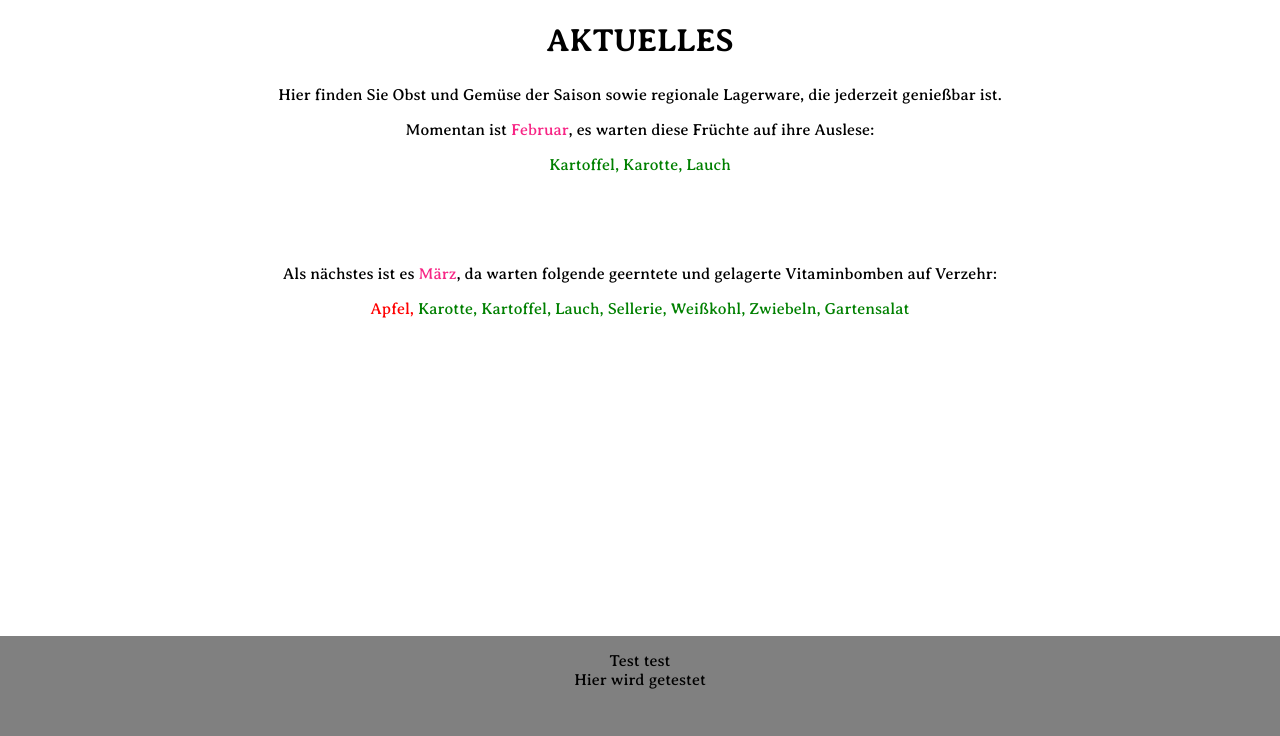
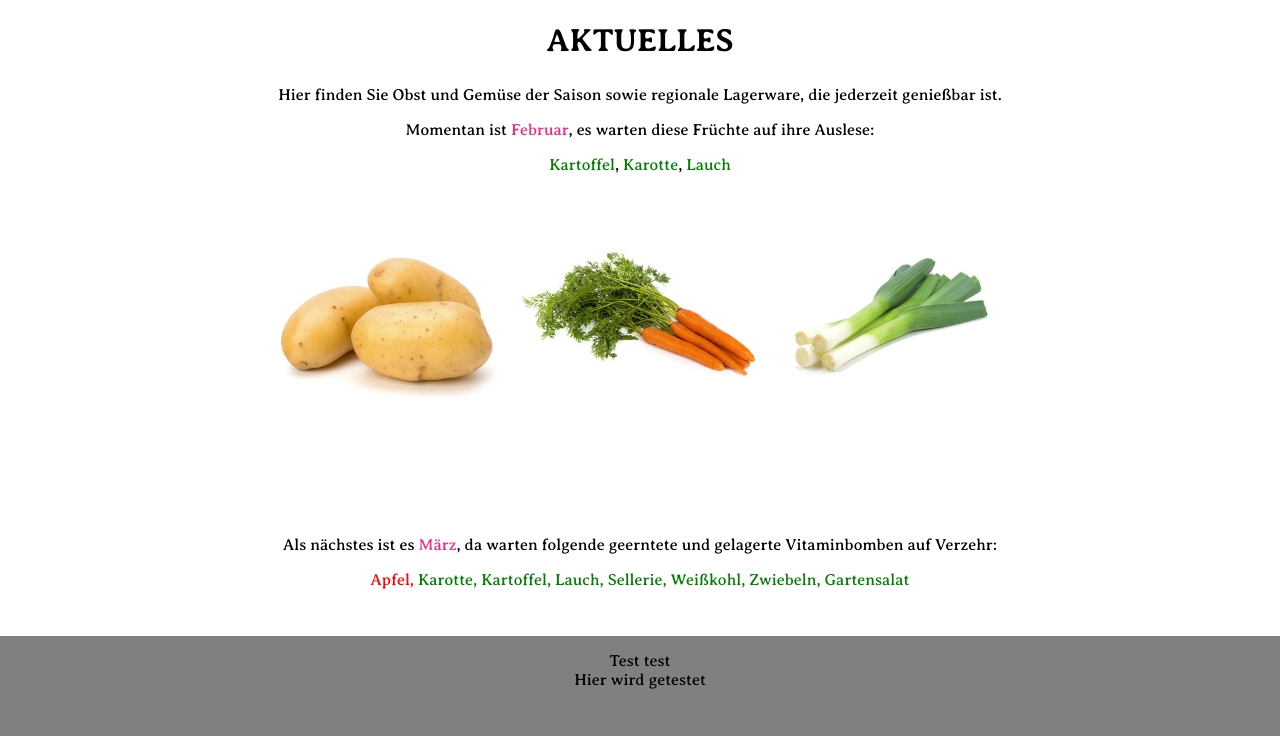
Before and after one commit to Diafreak/FrFrFrFr, a PHP site: page /index.php?a=current in a window 1280 px wide. Shown: the part 64-800 px from the top of the page. Run offline with PHP 8.4, Linux system fonts and the light colour scheme.

Commit message:
current links hinzugefügt

```diff
--- a/assets/styles/style.css
+++ b/assets/styles/style.css
@@ -587,6 +587,20 @@ img.addtocartpicture
 {
     margin-top: 2vw;
 }
+.saison .links
+{
+    display: flex;
+    justify-content: center;
+    margin: 0 auto;
+}
+.saison a.green
+{
+    color: green;
+}
+.saison a.current img
+{
+    width: 250px;
+}
 
 .aktuelles .upcoming
 {
@@ -596,6 +610,7 @@ img.addtocartpicture
 {
     text-align: center;
 }
+
 .aktuelles span
 {
     color: #f72585;
--- a/views/pages/current.php
+++ b/views/pages/current.php
@@ -5,7 +5,23 @@
         <p>Hier finden Sie Obst und Gemüse der Saison sowie regionale Lagerware, die jederzeit genießbar ist.</p>
         <p>Momentan ist <span>Februar</span>, es warten diese Früchte auf ihre Auslese:</p>
 
-        <p><span class="gemüse">Kartoffel, Karotte, Lauch</span></p>
+        <p>
+        <a href="?c=shop&a=productDetails&prodId=35" class="current green">Kartoffel</a>,
+        <a href="?c=shop&a=productDetails&prodId=44" class="current green">Karotte</a>,
+        <a href="?c=shop&a=productDetails&prodId=41" class="current green">Lauch</a>
+        </p>
+
+        <div class="links">
+            <a href="?c=shop&a=productDetails&prodId=35" class="current">
+            <img src="<?= IMAGESPATH ?>products/potato.jpg" alt="Kartoffel">
+            </a>
+            <a href="?c=shop&a=productDetails&prodId=44" class="current">
+            <img src="<?= IMAGESPATH ?>products/carrot.jpg" alt="Karotte">
+            </a>
+            <a href="?c=shop&a=productDetails&prodId=41" class="current">
+            <img src="<?= IMAGESPATH ?>products/leek.jpg" alt="Lauch">
+            </a>
+        </div>
     </div>
 
 
```
